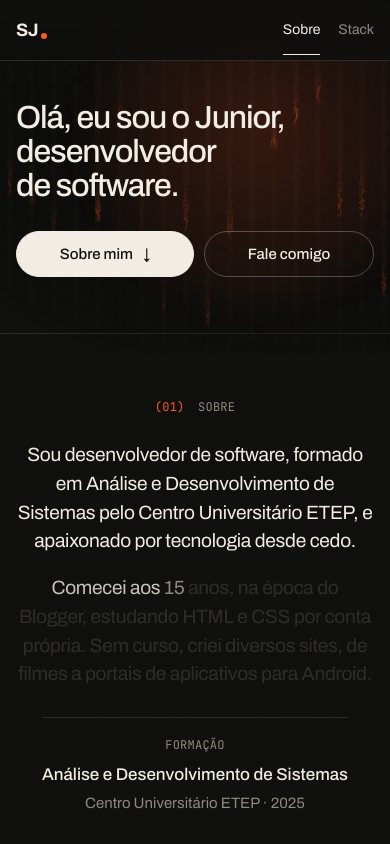
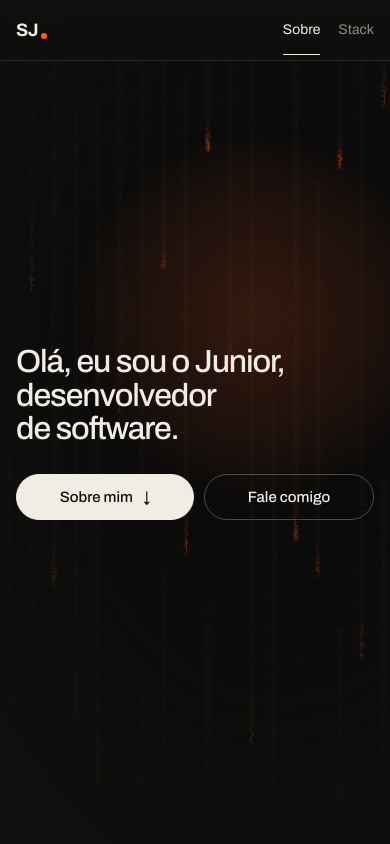
Before and after one commit to souapenasjunior/portfolio, a plain HTML site: page index.html in a window 390 px wide. Shown: the top 844 px of the page. Drawn offline with Linux system fonts and the light colour scheme.

Commit message:
Celular: abertura ocupa a primeira tela inteira
Co-Authored-By: Claude Opus 5.5 <noreply@anthropic.com>

```diff
--- a/index.html
+++ b/index.html
@@ -18,7 +18,7 @@
   <link rel="preconnect" href="https://fonts.googleapis.com">
   <link rel="preconnect" href="https://fonts.gstatic.com" crossorigin>
   <link href="https://fonts.googleapis.com/css2?family=Archivo:wdth,wght@62..125,300..900&family=Instrument+Serif:ital@0;1&family=JetBrains+Mono:wght@400;500&display=swap" rel="stylesheet">
-  <link rel="stylesheet" href="style.css?v=20261121d">
+  <link rel="stylesheet" href="style.css?v=20261121e">
   <script>document.documentElement.classList.add('js');</script>
 </head>
 <body>
--- a/style.css
+++ b/style.css
@@ -562,3 +562,8 @@ body { -webkit-tap-highlight-color: transparent; }
   .js .stack div::after { transform: none; opacity: 0; transition: opacity 1.2s ease .15s; }
   .js .stack div.is-in::after { opacity: 1; }
 }
+
+/* ---------- celular: a abertura ocupa a primeira tela inteira ---------- */
+@media (max-width: 700px) {
+  .hero { min-height: calc(100vh - 61px); min-height: calc(100svh - 61px); display: flex; flex-direction: column; justify-content: center; padding-top: 32px; padding-bottom: 72px; }
+}
```
